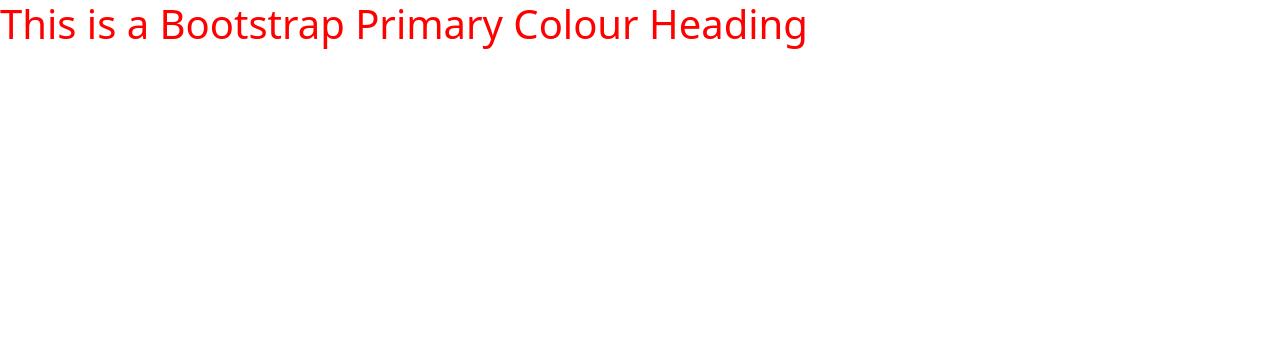
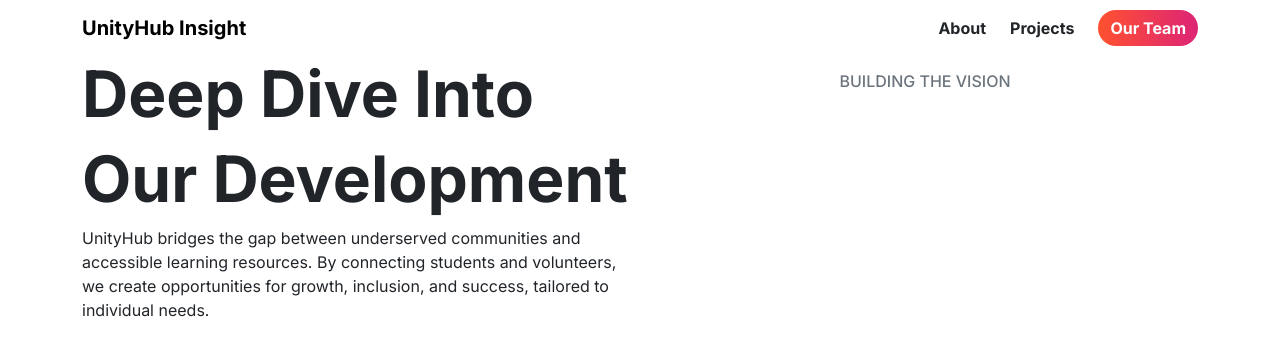
Before and after one commit to jeromejenkinsjr/web-design-frameworks, a website: page index.html in a window 1280 px wide. Drawn offline with nearby package versions, Linux system fonts and the light colour scheme.

Commit message:
Working on header

```diff
--- a/index.html
+++ b/index.html
@@ -13,10 +13,74 @@
 			integrity="sha384-QWTKZyjpPEjISv5WaRU9OFeRpok6YctnYmDr5pNlyT2bRjXh0JMhjY6hW+ALEwIH"
 			crossorigin="anonymous"
 		/> -->
+		<link rel="preconnect" href="https://fonts.googleapis.com" />
+		<link rel="preconnect" href="https://fonts.gstatic.com" crossorigin />
 		<link rel="stylesheet" href="css/main.css" />
 	</head>
 	<body>
-		<h1 class="text-primary">This is a Bootstrap Primary Colour Heading</h1>
+		<!-- Navbar -->
+		<nav class="navbar navbar-expand-lg">
+			<div class="container">
+				<!-- Title -->
+				<a class="navbar-brand fw-bold" href="#">UnityHub Insight</a>
+
+				<!-- Navbar toggler for mobile view -->
+				<button
+					class="navbar-toggler"
+					type="button"
+					data-bs-toggle="collapse"
+					data-bs-target="#navbarNav"
+					aria-controls="navbarNav"
+					aria-expanded="false"
+					aria-label="Toggle navigation"
+				>
+					<span class="navbar-toggler-icon"></span>
+				</button>
+
+				<!-- Navbar content -->
+				<div
+					class="collapse navbar-collapse justify-content-end"
+					id="navbarNav"
+				>
+					<div class="d-flex align-items-center gap-2">
+						<a href="#about" class="link-dark fw-bold me-3 text-decoration-none"
+							>About</a
+						>
+						<a
+							href="#projects"
+							class="link-dark fw-bold me-3 text-decoration-none"
+							>Projects</a
+						>
+						<button class="btn text-white fw-bold horizontal-gradient">
+							Our Team
+						</button>
+					</div>
+				</div>
+			</div>
+		</nav>
+
+		<!-- Header -->
+		<section>
+			<div class="container">
+				<div class="row">
+					<div class="col-md-6 pr-3">
+						<h1 class="fw-bold">Deep Dive Into</h1>
+						<h1 class="fw-bold">Our Development</h1>
+						<p>
+							UnityHub bridges the gap between underserved communities and
+							accessible learning resources. By connecting students and
+							volunteers, we create opportunities for growth, inclusion, and
+							success, tailored to individual needs.
+						</p>
+					</div>
+					<div class="col-md-6 pr-3">
+						<h6 class="p-3 text-secondary text-center text-uppercase">
+							Building The Vision
+						</h6>
+					</div>
+				</div>
+			</div>
+		</section>
 		<script
 			src="https://cdn.jsdelivr.net/npm/bootstrap@5.3.3/dist/js/bootstrap.bundle.min.js"
 			integrity="sha384-YvpcrYf0tY3lHB60NNkmXc5s9fDVZLESaAA55NDzOxhy9GkcIdslK1eN7N6jIeHz"
--- a/sass/main.scss
+++ b/sass/main.scss
@@ -1,3 +1,27 @@
-$primary: red;
+@import "../node_modules/bootstrap/scss/functions";
+
+@import url("https://fonts.googleapis.com/css2?family=Inter:ital,opsz,wght@0,14..32,100..900;1,14..32,100..900&display=swap");
+
+$border-radius: 2rem;
+
+$font-family-sans-serif: "Inter", sans-serif;
+
+.btn {
+	--bs-border-width: 0px;
+}
+
+$h1-font-size: 4rem;
+
+@import "../node_modules/bootstrap/scss/variables";
+@import "../node_modules/bootstrap/scss/mixins";
+
+.horizontal-gradient {
+	@include gradient-x(#ff512f, #dd2476);
+}
+
+.horizontal-gradient:hover {
+	background: linear-gradient(to right, #bd3f27, #791541);
+	color: #f8f9fa !important;
+}
 
 @import "../node_modules/bootstrap/scss/bootstrap.scss";
```
Also changed, not shown: css/main.css, 1 other file.
